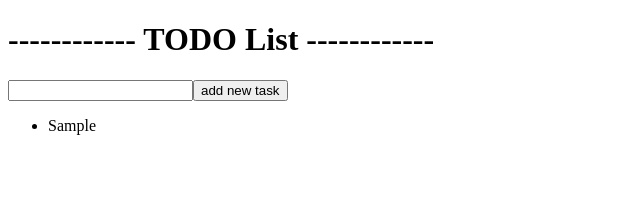
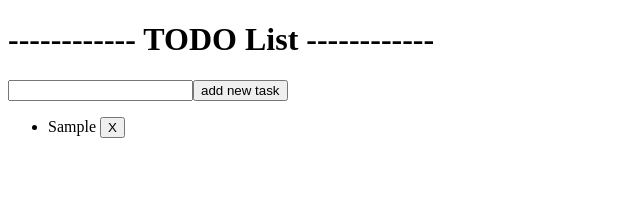
Before and after one commit to marzzy/my-redux-examples, a React (Create React App) app in the folder todo/: page / in a window 1280 px wide. Both pictures are taken after typing "Sample" into the empty fields and a click on the button "add new task". Shown: the top 207 px of the page, without its empty margins (0-640 px from the left). Built offline with nearby package versions, Linux system fonts and the light colour scheme.

Commit message:
feat(components/TodoItem): Add remove todos reducer and activate it

```diff
--- a/todo/src/components/TodoItem.js
+++ b/todo/src/components/TodoItem.js
@@ -1,9 +1,27 @@
 import React from 'react';
+import  { connect } from 'react-redux';
+import { RemoveTodoAcion } from '../redux/actions';
 
-export default function TodoItem({ todo }) {
-  return (
-    <li>
-      {todo}
-    </li>
-  );
+class TodoItem extends React.Component {
+
+  handleClick = () => {
+    const { todoKey, RemoveTodoAcion } = this.props;
+    RemoveTodoAcion(todoKey)
+  };
+
+  render(){
+    const { txt } = this.props;
+
+    return(
+      <li>
+        <span> {txt} </span>
+        <button onClick={this.handleClick}> X </button>
+      </li>
+    );
+  }
 }
+
+export default connect(
+  null,
+  {RemoveTodoAcion}
+)(TodoItem);
--- a/todo/src/components/TodoList.js
+++ b/todo/src/components/TodoList.js
@@ -7,7 +7,7 @@ const TodoList = ({todos}) => (
     {todos && todos.length > 0
       ? <ul>
           { todos.map( (item) => {
-            return <TodoItem todo={item.text} key={`ID_${item.key}`}/>
+            return <TodoItem txt={item.text} todoKey={item.key} key={`ID_${item.key}`}/>
             })
           }
         </ul>
--- a/todo/src/redux/actions.js
+++ b/todo/src/redux/actions.js
@@ -7,3 +7,10 @@ export const AddTodoAction = (text) => ({
     text
   }
 });
+
+export const RemoveTodoAcion = (todoId) => ({
+  type: 'REMOVE_TODO',
+  payload: {
+    todoId: todoId
+  }
+});
--- a/todo/src/redux/reducers/todos.js
+++ b/todo/src/redux/reducers/todos.js
@@ -6,6 +6,10 @@ export default function (state = [] ,action) {
         { key: todoId, text: text }
       )
     }
+    case 'REMOVE_TODO': {
+      const { todoId } = action.payload;
+      return state.filter(item => item.key !== todoId)
+    }
     default:
       return state;
   }
```
Also changed, not shown: todo/jsconfig.json (added, +8 -0 lines), 1 other file (tests, documents, lock files or other folders).
